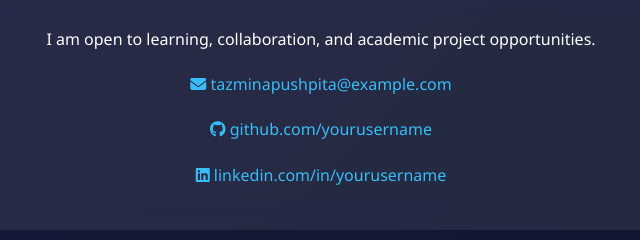
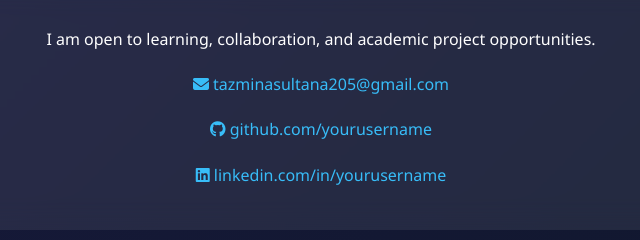
Before and after one commit to Tazmina-Sultana/portfolio, a plain HTML site: page index.html in a window 1280 px wide. Shown: the part 4977-5217 px from the top of the page, 319-959 px from the left. Drawn offline with Linux system fonts and the light colour scheme.

Commit message:
Update index.html

```diff
--- a/index.html
+++ b/index.html
@@ -245,8 +245,8 @@
   <div class="contact-box reveal">
     <p>I am open to learning, collaboration, and academic project opportunities.</p>
 
-    <a href="mailto:tazminapushpita@example.com">
-      <i class="fa-solid fa-envelope"></i> tazminapushpita@example.com
+    <a href="mailto:tazminasultana205@gmail.com">
+      <i class="fa-solid fa-envelope"></i> tazminasultana205@gmail.com
     </a>
 
     <a href="https://github.com/yourusername" target="_blank">
@@ -263,9 +263,9 @@
   <h2>Tazmina Sultana Pushpita</h2>
   <p>Computer Science & Engineering Student</p>
   <div class="footer-socials">
-    <a href="https://github.com/yourusername" target="_blank"><i class="fa-brands fa-github"></i></a>
-    <a href="https://linkedin.com/in/yourusername" target="_blank"><i class="fa-brands fa-linkedin"></i></a>
-    <a href="mailto:tazminapushpita@example.com"><i class="fa-solid fa-envelope"></i></a>
+    <a href="https://github.com/Tazmina-Sultana" target="_blank"><i class="fa-brands fa-github"></i></a>
+    <a href="https://www.linkedin.com/in/tazmina-sultana-994395414" target="_blank"><i class="fa-brands fa-linkedin"></i></a>
+    <a href="mailto:tazminasultana205@gmail.com"><i class="fa-solid fa-envelope"></i></a>
   </div>
   <p class="copyright">© 2026 Tazmina Sultana Pushpita. All Rights Reserved.</p>
 </footer>
```
